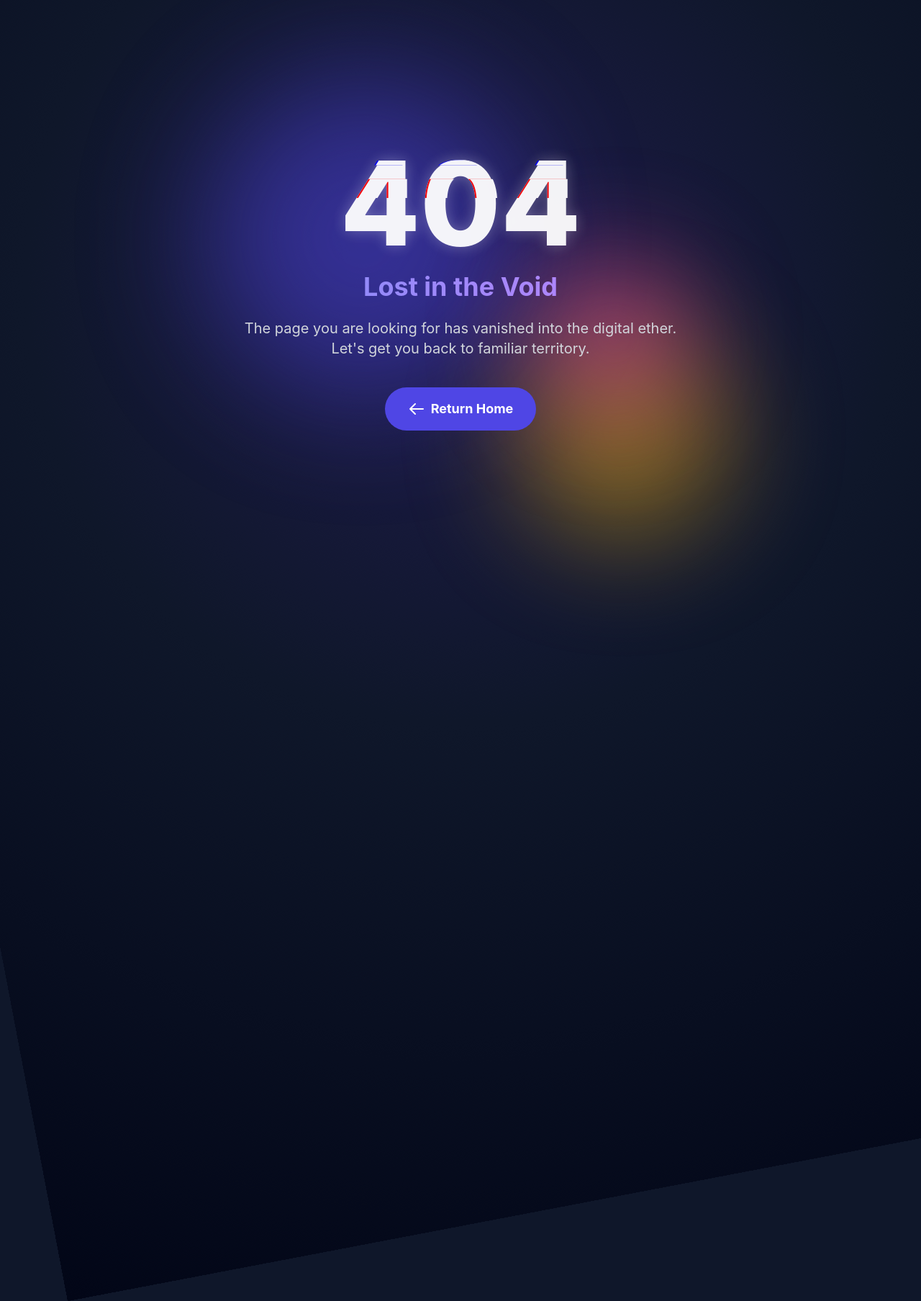
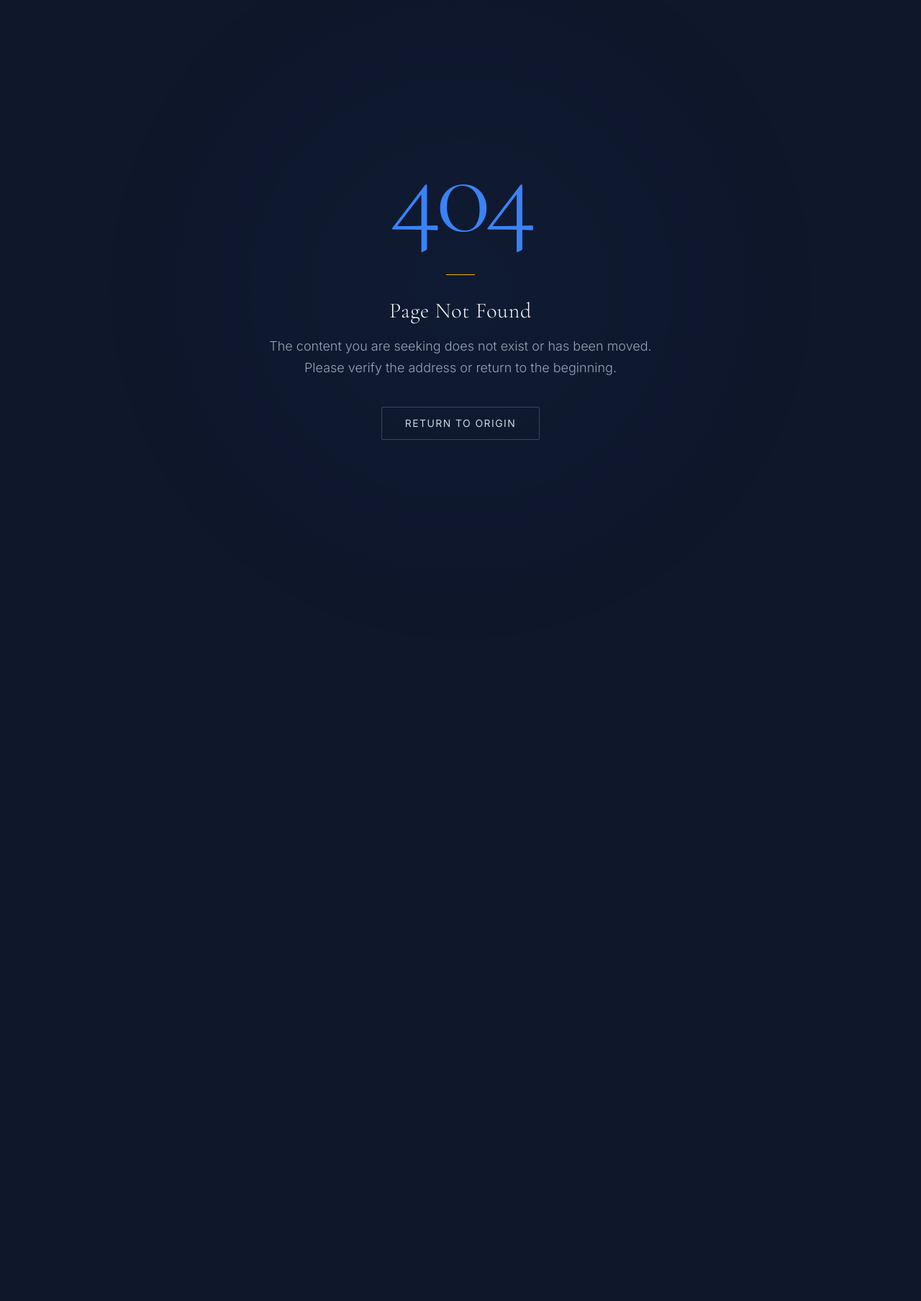
Before and after one commit to Rajubca/mainsite, a Django app: template templates/404.html in a window 1280 px wide; the page is wider, and only the part inside the window is pictured. Shown: that part at 72% size. After the commit the page ends 611 px from the top of that part, so only its background shows below. Run offline with Django 5.2, Linux system fonts and the light colour scheme; the template is opened without the code that fills it, so the values that code supplies are empty; style sheets or scripts are compiled from the project's sources; some libraries are stand-ins or nearby versions.

Commit message:
style: redesign error pages with professional aesthetic
Co-authored-by: Rajubca <195730625+Rajubca@users.noreply.github.com>

```diff
--- a/templates/404.html
+++ b/templates/404.html
@@ -6,205 +6,100 @@
     <meta name="viewport" content="width=device-width, initial-scale=1.0">
     <title>Page Not Found - 404</title>
     <link rel="icon" type="image/png" href="{% static 'images/favicon.png' %}">
+    <link href="https://fonts.googleapis.com/css2?family=Cormorant+Garamond:ital,wght@0,300;0,400;0,600;1,400&family=Inter:wght@300;400;600&display=swap" rel="stylesheet"/>
     <link href="{% static 'css/tailwind.css' %}" rel="stylesheet">
     <style>
         body {
             margin: 0;
             overflow: hidden;
-            background: #0f172a; /* Dark parchment/slate base */
+            background-color: #0f172a; /* Parchment dark */
             font-family: 'Inter', sans-serif;
             color: #f8fafc;
         }
 
-        /* Animated Background Gradient */
-        .bg-animation {
+        /* Subtle Atmospheric Glow */
+        .ambient-glow {
             position: absolute;
-            top: -50%;
-            left: -50%;
-            width: 200%;
-            height: 200%;
-            background: radial-gradient(circle at center, #1e1b4b 0%, #0f172a 40%, #020617 100%);
-            animation: rotateBg 30s linear infinite;
-            z-index: -2;
+            top: 50%;
+            left: 50%;
+            width: 80vw;
+            height: 80vw;
+            transform: translate(-50%, -50%);
+            background: radial-gradient(circle, rgba(59, 130, 246, 0.05) 0%, rgba(15, 23, 42, 0) 70%);
+            animation: breathe 8s ease-in-out infinite alternate;
+            z-index: -1;
+            pointer-events: none;
         }
 
-        @keyframes rotateBg {
-            0% { transform: rotate(0deg); }
-            100% { transform: rotate(360deg); }
+        @keyframes breathe {
+            0% { opacity: 0.5; transform: translate(-50%, -50%) scale(0.9); }
+            100% { opacity: 1; transform: translate(-50%, -50%) scale(1.1); }
         }
 
-        /* Floating Orbs */
-        .orb {
-            position: absolute;
-            border-radius: 50%;
-            filter: blur(80px);
-            opacity: 0.5;
-            z-index: -1;
-            animation: float 15s infinite ease-in-out alternate;
+        .serif-text {
+            font-family: 'Cormorant Garamond', serif;
         }
 
-        .orb-1 {
-            width: 400px;
-            height: 400px;
-            background: #4f46e5; /* Indigo */
-            top: 10%;
-            left: 20%;
-            animation-delay: 0s;
+        .error-code {
+            font-size: 10rem;
+            font-weight: 300;
+            color: #3b82f6; /* Sepia/Accent blue */
+            line-height: 1;
+            opacity: 0.8;
+            letter-spacing: -0.05em;
         }
 
-        .orb-2 {
-            width: 300px;
-            height: 300px;
-            background: #eab308; /* Yellow */
-            bottom: 10%;
-            right: 20%;
-            animation-delay: -5s;
+        .divider {
+            width: 40px;
+            height: 1px;
+            background-color: #eab308; /* Forest/Gold */
+            margin: 2rem auto;
+            opacity: 0.5;
         }
 
-        .orb-3 {
-            width: 250px;
-            height: 250px;
-            background: #ec4899; /* Pink */
-            top: 40%;
-            left: 60%;
-            animation-delay: -10s;
-        }
-
-        @keyframes float {
-            0% { transform: translate(0, 0) scale(1); }
-            50% { transform: translate(50px, 50px) scale(1.1); }
-            100% { transform: translate(-50px, 20px) scale(0.9); }
-        }
-
-        /* Glitch Effect on Text */
-        .glitch {
-            position: relative;
-            color: white;
-            font-size: 10rem;
-            font-weight: 800;
-            line-height: 1;
-            text-shadow: 0 0 20px rgba(255,255,255,0.3);
-            animation: pulse-slow 4s infinite;
-        }
-
-        .glitch::before, .glitch::after {
-            content: attr(data-text);
-            position: absolute;
-            top: 0;
-            left: 0;
-            width: 100%;
-            height: 100%;
+        .btn-refined {
+            border: 1px solid rgba(248, 250, 252, 0.2);
+            transition: all 0.6s cubic-bezier(0.16, 1, 0.3, 1);
             background: transparent;
         }
 
-        .glitch::before {
-            left: 2px;
-            text-shadow: -2px 0 red;
-            clip: rect(24px, 550px, 90px, 0);
-            animation: glitch-anim-2 3s infinite linear alternate-reverse;
+        .btn-refined:hover {
+            border-color: #eab308;
+            color: #eab308;
+            background: rgba(234, 179, 8, 0.05);
+            transform: translateY(-2px);
         }
 
-        .glitch::after {
-            left: -2px;
-            text-shadow: -2px 0 blue;
-            clip: rect(85px, 550px, 140px, 0);
-            animation: glitch-anim 2.5s infinite linear alternate-reverse;
-        }
-
-        @keyframes glitch-anim {
-            0% { clip: rect(42px, 9999px, 44px, 0); }
-            5% { clip: rect(12px, 9999px, 59px, 0); }
-            10% { clip: rect(48px, 9999px, 29px, 0); }
-            15% { clip: rect(42px, 9999px, 73px, 0); }
-            20% { clip: rect(63px, 9999px, 27px, 0); }
-            25% { clip: rect(34px, 9999px, 55px, 0); }
-            30% { clip: rect(86px, 9999px, 73px, 0); }
-            35% { clip: rect(20px, 9999px, 20px, 0); }
-            40% { clip: rect(26px, 9999px, 60px, 0); }
-            45% { clip: rect(25px, 9999px, 66px, 0); }
-            50% { clip: rect(57px, 9999px, 98px, 0); }
-            55% { clip: rect(5px, 9999px, 46px, 0); }
-            60% { clip: rect(82px, 9999px, 31px, 0); }
-            65% { clip: rect(54px, 9999px, 27px, 0); }
-            70% { clip: rect(28px, 9999px, 99px, 0); }
-            75% { clip: rect(45px, 9999px, 69px, 0); }
-            80% { clip: rect(23px, 9999px, 85px, 0); }
-            85% { clip: rect(54px, 9999px, 84px, 0); }
-            90% { clip: rect(45px, 9999px, 47px, 0); }
-            95% { clip: rect(37px, 9999px, 20px, 0); }
-            100% { clip: rect(4px, 9999px, 91px, 0); }
-        }
-
-        @keyframes glitch-anim-2 {
-            0% { clip: rect(65px, 9999px, 100px, 0); }
-            5% { clip: rect(52px, 9999px, 74px, 0); }
-            10% { clip: rect(79px, 9999px, 85px, 0); }
-            15% { clip: rect(75px, 9999px, 5px, 0); }
-            20% { clip: rect(67px, 9999px, 61px, 0); }
-            25% { clip: rect(14px, 9999px, 79px, 0); }
-            30% { clip: rect(1px, 9999px, 66px, 0); }
-            35% { clip: rect(86px, 9999px, 30px, 0); }
-            40% { clip: rect(23px, 9999px, 98px, 0); }
-            45% { clip: rect(85px, 9999px, 72px, 0); }
-            50% { clip: rect(71px, 9999px, 75px, 0); }
-            55% { clip: rect(2px, 9999px, 48px, 0); }
-            60% { clip: rect(30px, 9999px, 16px, 0); }
-            65% { clip: rect(59px, 9999px, 50px, 0); }
-            70% { clip: rect(41px, 9999px, 62px, 0); }
-            75% { clip: rect(2px, 9999px, 82px, 0); }
-            80% { clip: rect(47px, 9999px, 73px, 0); }
-            85% { clip: rect(3px, 9999px, 27px, 0); }
-            90% { clip: rect(26px, 9999px, 55px, 0); }
-            95% { clip: rect(42px, 9999px, 97px, 0); }
-            100% { clip: rect(38px, 9999px, 49px, 0); }
-        }
-
-        @keyframes pulse-slow {
-            0%, 100% { transform: scale(1); opacity: 1; }
-            50% { transform: scale(1.02); opacity: 0.9; }
+        .fade-in-up {
+            opacity: 0;
+            animation: fadeInUp 1.2s cubic-bezier(0.16, 1, 0.3, 1) forwards;
         }
 
         @keyframes fadeInUp {
-            from { opacity: 0; transform: translateY(30px); }
+            from { opacity: 0; transform: translateY(20px); }
             to { opacity: 1; transform: translateY(0); }
-        }
-
-        .fade-up {
-            opacity: 0;
-            animation: fadeInUp 1s ease-out forwards;
-        }
-
-        .btn-glow:hover {
-            box-shadow: 0 0 25px rgba(79, 70, 229, 0.8);
-            transform: translateY(-2px);
         }
     </style>
 </head>
-<body class="h-screen w-screen flex items-center justify-center relative">
+<body class="h-screen w-screen flex flex-col items-center justify-center relative">
 
-    <!-- Animated Background -->
-    <div class="bg-animation"></div>
-    <div class="orb orb-1"></div>
-    <div class="orb orb-2"></div>
-    <div class="orb orb-3"></div>
+    <div class="ambient-glow"></div>
 
-    <!-- Content -->
-    <div class="relative z-10 text-center px-4 max-w-2xl">
-        <h1 class="glitch mb-4" data-text="404">404</h1>
+    <div class="relative z-10 text-center px-6 max-w-2xl">
+        <h1 class="error-code serif-text fade-in-up" style="animation-delay: 0.1s;">404</h1>
 
-        <h2 class="text-4xl font-bold mb-6 text-transparent bg-clip-text bg-gradient-to-r from-indigo-400 to-purple-400 fade-up" style="animation-delay: 0.3s;">
-            Lost in the Void
+        <div class="divider fade-in-up" style="animation-delay: 0.3s;"></div>
+
+        <h2 class="text-3xl font-light mb-4 serif-text tracking-wide fade-in-up" style="animation-delay: 0.5s;">
+            Page Not Found
         </h2>
 
-        <p class="text-xl text-gray-300 mb-10 fade-up" style="animation-delay: 0.6s;">
-            The page you are looking for has vanished into the digital ether. Let's get you back to familiar territory.
+        <p class="text-lg text-slate-400 font-light mb-10 leading-relaxed fade-in-up" style="animation-delay: 0.7s;">
+            The content you are seeking does not exist or has been moved. <br>Please verify the address or return to the beginning.
         </p>
 
-        <a href="{% url 'index' %}" class="inline-flex items-center px-8 py-4 text-lg font-bold text-white transition-all duration-300 ease-out bg-indigo-600 rounded-full btn-glow fade-up" style="animation-delay: 0.9s;">
-            <svg class="w-6 h-6 mr-2" fill="none" stroke="currentColor" viewBox="0 0 24 24">
-                <path stroke-linecap="round" stroke-linejoin="round" stroke-width="2" d="M10 19l-7-7m0 0l7-7m-7 7h18"></path>
-            </svg>
-            Return Home
+        <a href="{% url 'index' %}" class="inline-flex items-center px-8 py-3 text-sm tracking-widest uppercase font-medium text-slate-300 rounded-sm btn-refined fade-in-up" style="animation-delay: 0.9s;">
+            Return to Origin
         </a>
     </div>
 
```
Also changed, not shown: LEARNINGS.md (+1 -0 lines), templates/400.html (+59 -61 lines), templates/403.html (+59 -80 lines), templates/500.html (+63 -78 lines).
